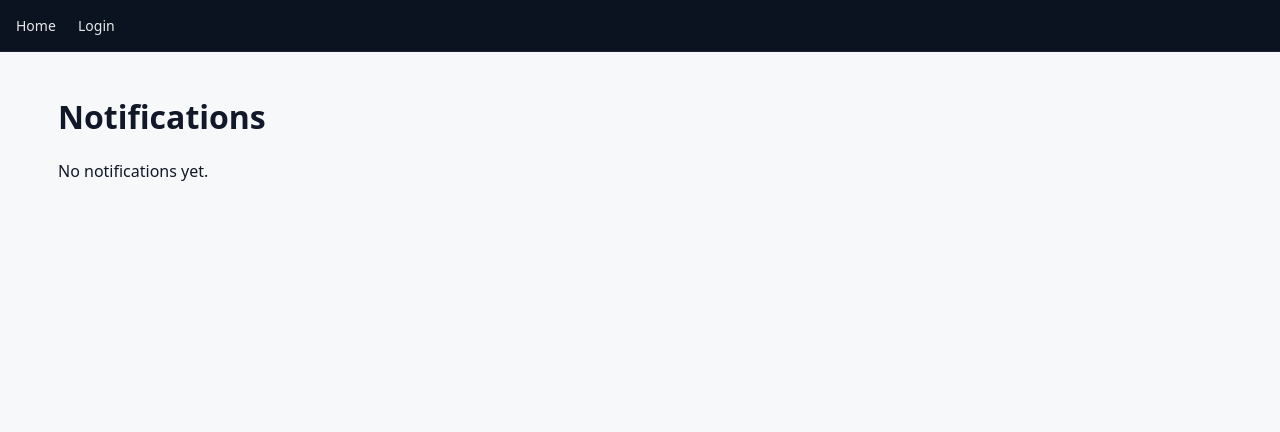
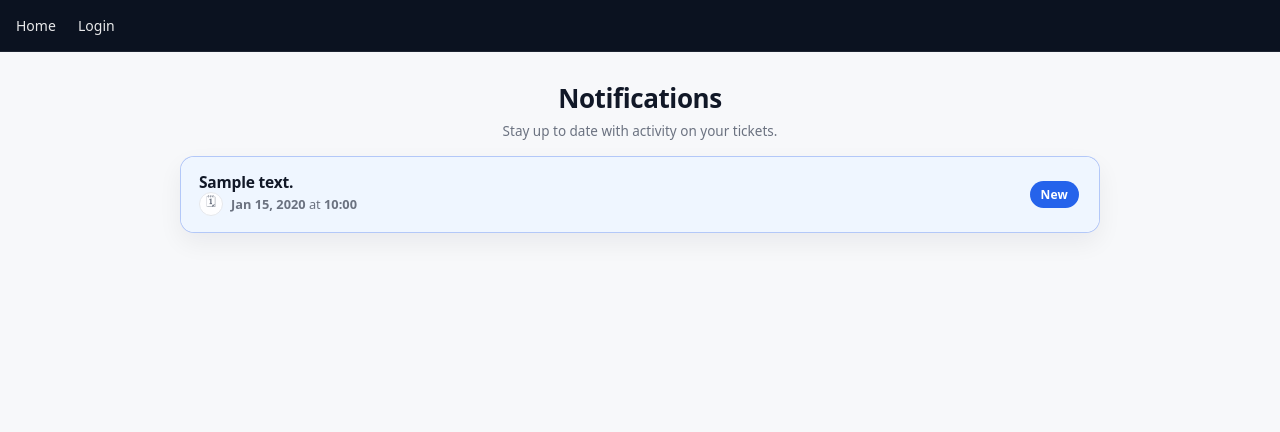
Before and after one commit to k23166158/NAC, a Django app: template tickets/templates/notifications.html in a window 1280 px wide. Shown: the top 432 px of the page. Run offline with Django 5.2, Linux system fonts and the light colour scheme; the template is opened without the code that fills it: most values are stand-ins (such as "Sample title", 1, 10 or a date in 2020); data that the repository does not hold is empty.

Commit message:
Add display of notifications

```diff
--- /dev/null
+++ b/static/css/notification.css
@@ -0,0 +1,67 @@
+/* Notification list page
+ * Reuses the ticket list look but simplifies interactions. */
+
+.notification-list {
+    margin-top: 12px;
+}
+
+.notification-row {
+    border: 1px solid var(--border);
+    background: var(--card);
+    border-radius: var(--radius);
+    box-shadow: var(--shadow-sm);
+}
+
+.notification-row-unread {
+    border-color: rgba(37, 99, 235, 0.35);
+    box-shadow: var(--shadow);
+}
+
+.notification-row-unread .ticket-bar {
+    background: #eff6ff;
+}
+
+.notification-row-unread .ticket-title {
+    color: var(--text);
+}
+
+.notification-row .ticket-bar {
+    cursor: pointer;
+    padding-right: 20px;
+}
+
+.notification-row .ticket-bar:hover {
+    background: #f9fafb;
+}
+
+.notification-link {
+    display: block;
+    color: inherit;
+    text-decoration: none;
+}
+
+.notification-link:hover .ticket-bar {
+    background: #f9fafb;
+}
+
+.notification-body {
+    padding-top: 10px;
+}
+
+.notification-body p {
+    margin: 0;
+    font-size: 14px;
+    line-height: 1.5;
+    color: var(--text);
+    white-space: pre-wrap;
+}
+
+@media (max-width: 640px) {
+    .notification-row .ticket-bar {
+        padding: 14px 14px;
+    }
+
+    .notification-body {
+        padding: 12px 14px 14px;
+    }
+}
--- a/tickets/templates/notifications.html
+++ b/tickets/templates/notifications.html
@@ -1,8 +1,72 @@
 {% extends "base.html" %}
+{% load static %}
+
+{% block title %}Notifications{% endblock %}
+
+{% block extra_css %}
+  <link rel="stylesheet" href="{% static 'css/tickets_home.css' %}">
+  <link rel="stylesheet" href="{% static 'css/ticket_list.css' %}">
+  <link rel="stylesheet" href="{% static 'css/notification.css' %}">
+{% endblock %}
 
 {% block content %}
-<h1>Notifications</h1>
+<div class="tickets-wrap tickets-centered">
+  <div class="tickets-header tickets-header-centered">
+    <div>
+      <h1 class="tickets-title">Notifications</h1>
+      <p class="tickets-subtitle">
+        Stay up to date with activity on your tickets.
+      </p>
+    </div>
+  </div>
 
-<p>No notifications yet.</p>
+  {% if notifications %}
+    <div class="ticket-list notification-list">
+      {% for n in notifications %}
+        <article class="ticket-row notification-row {% if not n.is_read %}notification-row-unread{% endif %}">
+          {% if n.target_object %}
+            <a href="{% url 'ticket_thread' n.target_object.uuid %}" class="notification-link">
+          {% endif %}
+              <div class="ticket-bar">
+                <div class="ticket-bar-main">
+                  <div class="ticket-bar-left">
+                    <div class="ticket-title-wrap">
+                      <span class="ticket-title">
+                        {{ n.short_message|striptags }}
+                      </span>
+                    </div>
 
+                    <div class="meta-row">
+                      <span class="meta-item">
+                        <span class="meta-ico">🗓</span>
+                        <span>
+                          <strong>{{ n.created_at|date:"M j, Y" }}</strong>
+                          at
+                          <strong>{{ n.created_at|date:"H:i" }}</strong>
+                        </span>
+                      </span>
+                    </div>
+                  </div>
+
+                  <div class="ticket-bar-right">
+                    {% if n.is_read %}
+                      <span class="pill status status-completed">Read</span>
+                    {% else %}
+                      <span class="pill status status-active">New</span>
+                    {% endif %}
+                  </div>
+                </div>
+              </div>
+          {% if n.target_object %}
+            </a>
+          {% endif %}
+        </article>
+      {% endfor %}
+    </div>
+  {% else %}
+    <div class="empty">
+      You don’t have any notifications yet.
+    </div>
+  {% endif %}
+</div>
 {% endblock %}
```
Also changed, not shown: tickets/views/notifications_view.py (+15 -1 lines).
